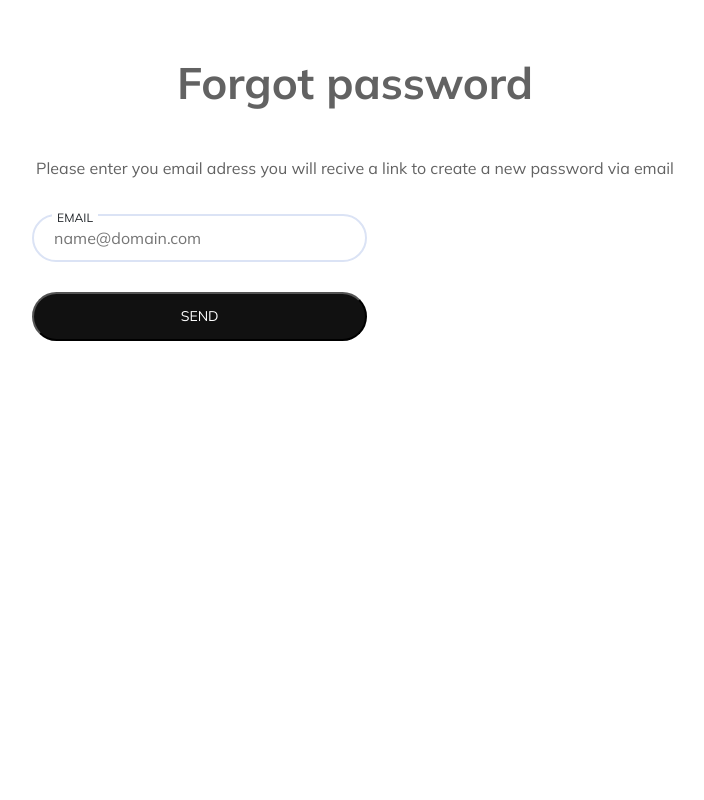
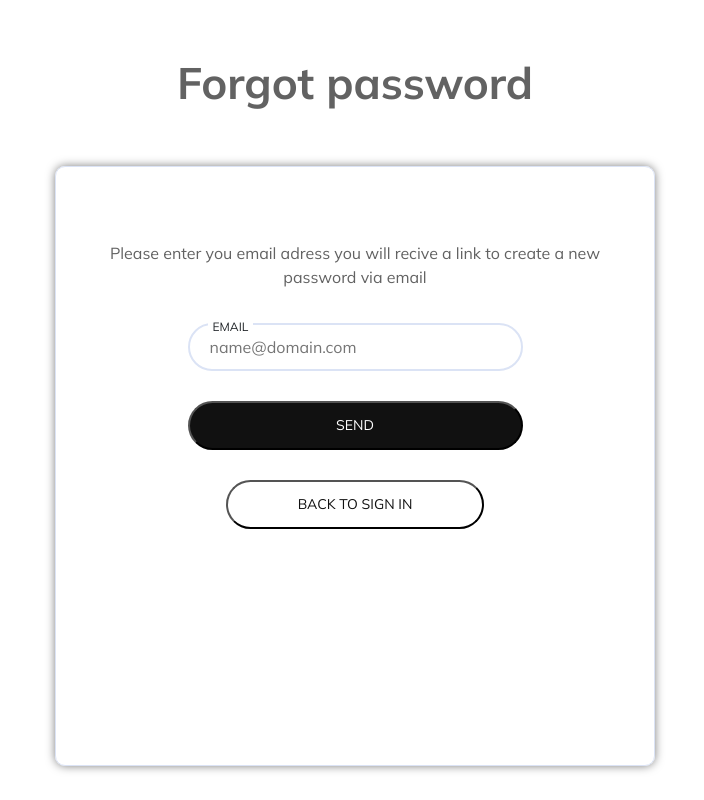
Before and after one commit to PatrikByren/Manero-frontend, a React (Create React App) app: page /forgotpassword in a window 1280 px wide. Shown: the whole page, without its empty margins (285-989 px from the left). Built offline with nearby package versions, Linux system fonts and the light colour scheme.

Commit message:
fixed media

```diff
--- a/src/App.css
+++ b/src/App.css
@@ -504,14 +504,20 @@ html, body {
 .account-created .shoppingicon {
   display: none;
 }
-.account-created .user-image {
+.account-created .media-border {
+  margin: 30px 0px;
+  display: flex;
+  align-items: center;
+  flex-direction: column;
+}
+.account-created .media-border .user-image {
   margin-top: 40px;
 }
-.account-created .title-1 {
+.account-created .media-border .title-1 {
   font-size: 22px;
   margin: 10px 0;
 }
-.account-created .basebtn {
+.account-created .media-border .basebtn {
   min-width: 335px;
 }
 
@@ -537,7 +543,27 @@ html, body {
 .forgotpassword .content {
   color: #626262;
 }
+.forgotpassword .inputcontainer {
+  display: flex;
+  align-items: center;
+}
+@media (min-width: 1000px) {
+  .forgotpassword .media-border .content {
+    text-align: center;
+  }
+}
 
+.backtosigninbtn {
+  display: none;
+}
+
+@media (min-width: 1000px) {
+  .backtosigninbtn {
+    display: inline;
+    background-color: white;
+    color: #111111;
+  }
+}
 .passwordbyemail {
   display: flex;
   justify-content: center;
--- a/src/asset/scss/components/_forgottPasswordView.scss
+++ b/src/asset/scss/components/_forgottPasswordView.scss
@@ -5,4 +5,25 @@
   .content{
     color: $color-textsecondary;
   }
+  .inputcontainer{
+    display: flex;
+    align-items: center;
+  }
+  @media (min-width: 1000px) {
+    .media-border{
+    .content{
+      text-align: center;
+    }
+  }
+  }
 }
+.backtosigninbtn{
+  display: none;
+}
+@media (min-width: 1000px) {
+  .backtosigninbtn{
+    display: inline;
+    background-color: white;
+    color: $color-text;
+  }
+}
--- a/src/components/sections/AccountCreated.js
+++ b/src/components/sections/AccountCreated.js
@@ -8,6 +8,7 @@ const AccountCreated = () => {
       <div>
         <Header title="MANERO" />
       </div>
+      <div className="media-border">
       <div className="user-image">
         <img src={Image} alt="User"></img>
       </div>
@@ -23,6 +24,7 @@ const AccountCreated = () => {
       <button className="basebtn" type="submit">
         SHOP NOW
       </button>
+      </div>
     </div>
   );
 };
--- a/src/components/sections/ConfirmNumber.js
+++ b/src/components/sections/ConfirmNumber.js
@@ -12,6 +12,7 @@ const ConfirmNumber = () => {
       <div>
         <BackArrowMiddleHead content="Verify your phone number" />
       </div>
+      <div className="media-border container">
       <div className="message">
         We have sent you an SMS with a code to number {number}
       </div>
@@ -31,6 +32,7 @@ const ConfirmNumber = () => {
           </div>
         </div>
       </form>
+      </div>
     </div>
   );
 };
--- a/src/views/signInSignUpViews/ForgotPasswordSendEmailView.js
+++ b/src/views/signInSignUpViews/ForgotPasswordSendEmailView.js
@@ -3,6 +3,7 @@ import Image from '../../asset/images/keyimg.png'
 
 const ForgotPasswordSendEmailView = () => {
   return (
+    <div className='container media-border'>
     <div className='passwordbyemail'>
       <div className='title-1 m-5'>MANERO</div>
       <img src={Image} alt="unlock a key" />
@@ -11,6 +12,7 @@ const ForgotPasswordSendEmailView = () => {
       <div className='content text-center'>Qui ex aute ipsum duis. Incididunt adipisicing voluptate laborum</div>
       <button className='basebtn'>DONE</button>
     </div>
+    </div>
   )
 }
 
--- a/src/views/signInSignUpViews/ForgotPasswordView.js
+++ b/src/views/signInSignUpViews/ForgotPasswordView.js
@@ -9,18 +9,20 @@ const ForgotPasswordView = () => {
   };
   return (
     <div className="forgotpassword" >
-      <form onSubmit={handleSubmit}>
+      <form onSubmit={handleSubmit} className="forgotpasswordform">
         <BackArrowMiddleHead content="Forgot password" />
-        <div>
+        <div className="media-border">
           <div className="content m-4">Please enter you email adress you will recive a link to create a new password via email</div>
           <div className="inputcontainer">
             <div className="text-center">
               <InputSingel name="EMAIL" nameid="email" placeholder="name@domain.com" value={email} setValue={setEmail} />
               <button className="basebtn" type="submit">SEND</button>
             </div>
+          <button className="basebtn backtosigninbtn">BACK TO SIGN IN</button>
           </div>
         </div>
       </form>
+
     </div>
 
   )
--- a/src/views/signInSignUpViews/NewPasswordView.js
+++ b/src/views/signInSignUpViews/NewPasswordView.js
@@ -12,12 +12,12 @@ const NewPasswordView = () => {
     <div className="d-flex justify-content-center mt-5" >
     <form onSubmit={handleSubmit}>
       <BackArrowMiddleHead content="Reset password" />
-      <div>
+      <div className='media-border'>
         <div className="content text-center m-4">Enter new password and confirm.</div>
         <div className="inputcontainer">
           <div className="text-center">
             <InputSingel name="PASSWORD" nameid="password"  value={password} setValue={setPassword} />
-            <InputSingel name="NEW PASSWORD" nameid="password"  value={confirmPassword} setValue={setConfirmPassword} />
+            <InputSingel name="NEW PASSWORD" nameid="confirmpassword"  value={confirmPassword} setValue={setConfirmPassword} />
             <button className="basebtn" type="submit">SEND</button>
           </div>
         </div>
```
Also changed, not shown: src/asset/scss/components/_accountCreated.scss (+6 -1 lines), src/asset/scss/components/_confirmNumber.scss (line endings or trailing spaces).
